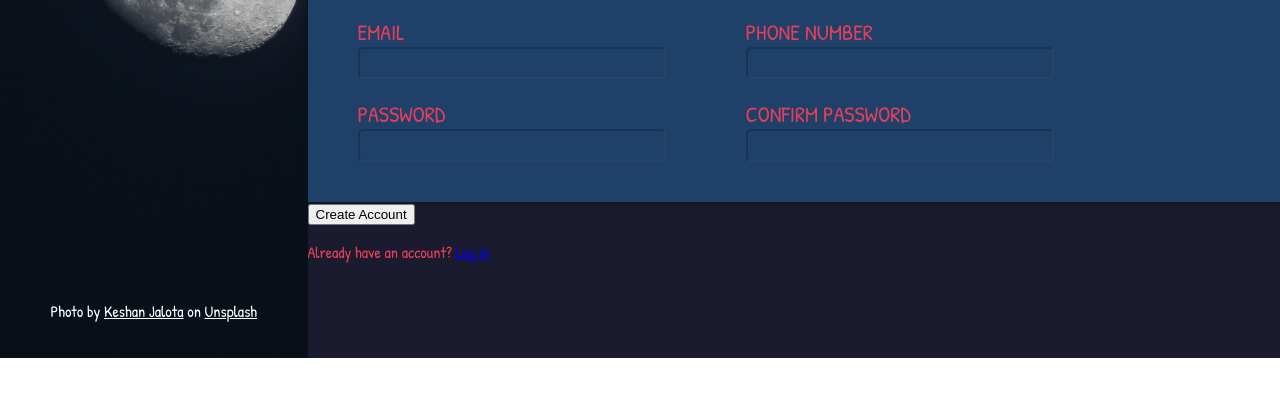
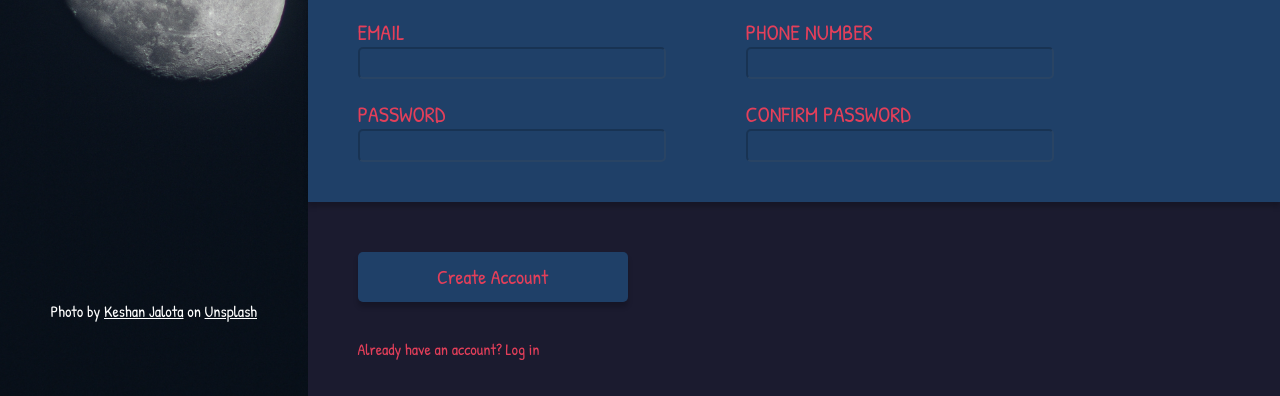
Before and after one commit to evanch98/sign-up-form, a plain HTML site: page index.html in a window 1280 px wide. Shown: the part 442-838 px from the top of the page. Before the commit the page ends 800 px from the top, so only its background shows below. Drawn offline with Linux system fonts and the light colour scheme.

Commit message:
Add button styles

```diff
--- a/styles.css
+++ b/styles.css
@@ -142,4 +142,34 @@ input[type="password"] {
     background: none;
     border-color: rgba(0, 0, 0, 0.2);
 }
+
+.btnContainer {
+    padding:50px 0px 0px 50px;
+    display: flex;
+    flex-direction: column;
+    gap: 20px;
+}
+
+.btnContainer > button {
+    font-family: inherit;
+    color: inherit;
+    font-size: 20px;
+    width: 270px;
+    height: 2.5em;
+    box-shadow: 0px 5px 5px rgba(0, 0, 0, 0.2);
+
+    border-radius: 5px;
+    border: none;
+    background-color: #1F4068;
+}
+
+.btnContainer > button:hover {
+    background-color: #1f3c5f;
+    cursor: pointer;
+}
+
+.btnContainer > p > a {
+    text-decoration: none;
+    color: inherit;
+}
 /* Right side styles - END */
```
